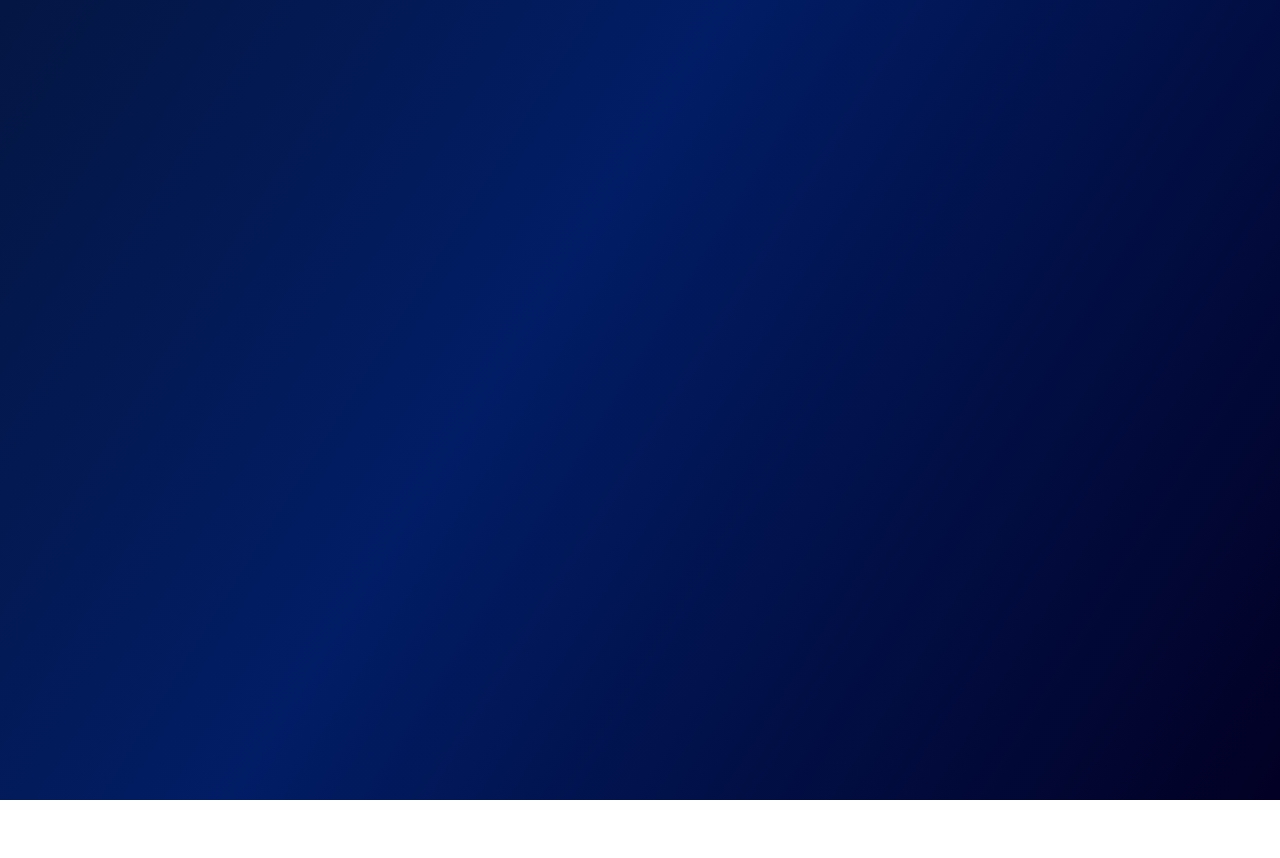
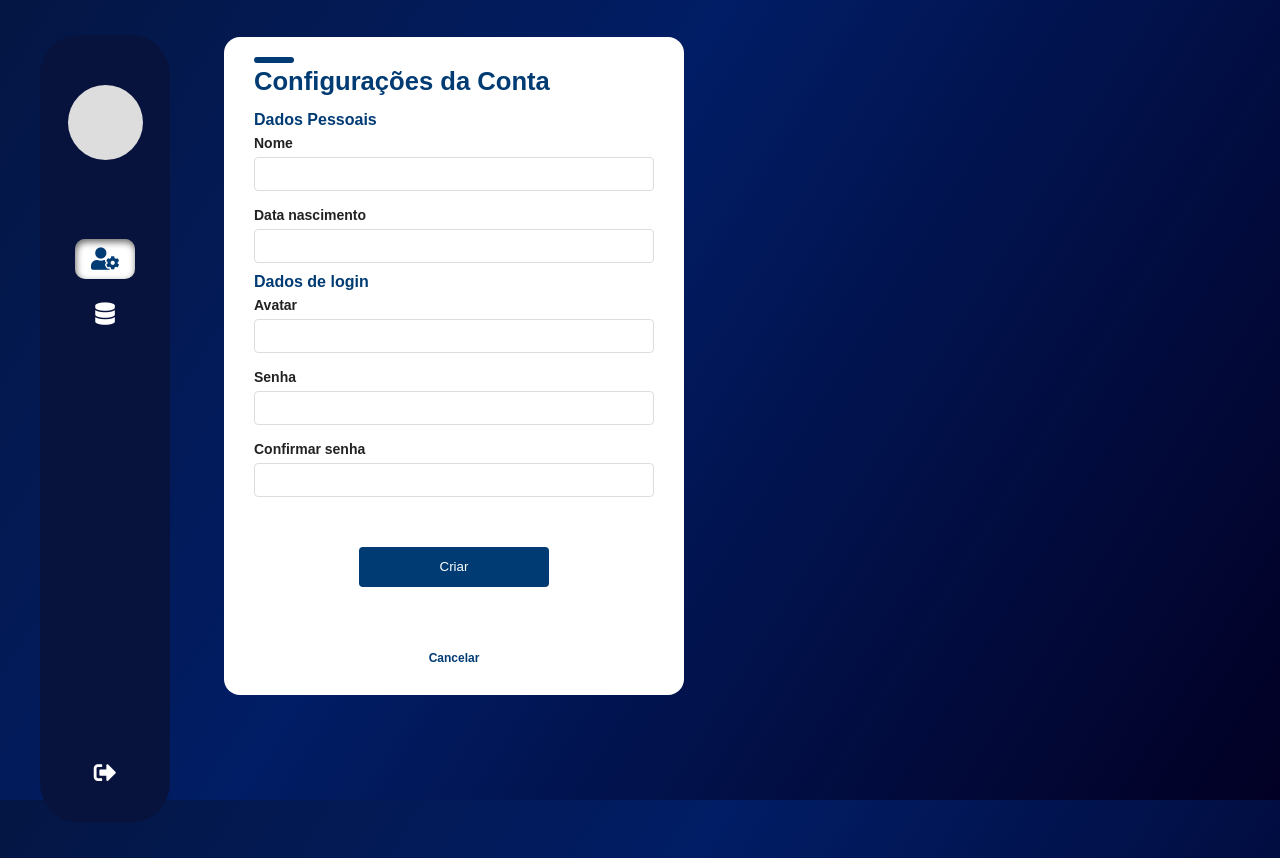
Before and after one commit to EbenauDev/FluxoDeCaixa, a Vue app in the folder front-end/fluxo-caixa/: page /autenticado/configuracoes-da-conta in a window 1280 px wide. Before the commit this address had no page. Before the commit the page ends 800 px from the top, so only its background shows below. Built offline with nearby package versions, Linux system fonts and the light colour scheme; what vue3-apexcharts would draw is missing.

Commit message:
Criado formulário para atualizar a conta

```diff
--- a/front-end/fluxo-caixa/src/scss/globals.scss
+++ b/front-end/fluxo-caixa/src/scss/globals.scss
@@ -42,9 +42,9 @@
 
 .form-label {
     display: block;
-    margin: 4px;
     font-size: 14px;
     font-weight: 600;
+    margin: 6px 0px;
 }
 
 .form-control {
@@ -128,3 +128,59 @@
 .m-0 {
     margin: 0;
 }
+
+.formulario {
+    background-color: #fff;
+    display: flex;
+    align-items: center;
+    padding: 20px;
+    border-radius: 16px;
+    min-height: 300px;
+    div.tooltip {
+        margin-bottom: 15px;
+
+        p {
+            color: var(--main-color-dark);
+            position: relative;
+            font-weight: 600;
+            font-size: 1.6rem;
+            &::before {
+                content: "";
+                width: 40px;
+                height: 6px;
+                background-color: var(--main-color-dark);
+                border-radius: 6px;
+                position: absolute;
+                top: -10px;
+            }
+        }
+    }
+
+    label.form-label {
+        color: #222;
+    }
+    .form-steps {
+        width: 100%;
+        display: flex;
+        align-items: center;
+        justify-content: center;
+        margin-top: 15px;
+    }
+    div.form-footer {
+        flex-direction: column;
+        align-items: center;
+        margin-top: 40px;
+        button {
+            max-width: 190px;
+            width: 100%;
+        }
+        span {
+            color: var(--main-color-dark);
+            font-size: 12px;
+            font-weight: 600;
+            margin-top: 4rem;
+            display: block;
+            cursor: pointer;
+        }
+    }
+}
--- a/front-end/fluxo-caixa/src/views/Autenticado.vue
+++ b/front-end/fluxo-caixa/src/views/Autenticado.vue
@@ -3,7 +3,9 @@
     <div class="menu-lateral">
       <menu-lateral></menu-lateral>
     </div>
-    <div class="conteudo-principal"></div>
+    <div class="conteudo-principal">
+      <router-view />
+    </div>
   </div>
 </template>
 
@@ -24,33 +26,6 @@ export default {
 <style lang="scss" scoped>
 .autenticado {
   display: grid;
-  grid-template-columns: 340px 1fr;
-  grid-template-rows: 110px 1fr;
-  grid-template-areas:
-    "header header"
-    "menu conteudo";
-
-  .__header {
-    grid-area: header;
-  }
-  .__menu {
-    grid-area: menu;
-    height: 100vh;
-    background: var(--main-color);
-    max-width: 275px;
-    padding: 5px;
-    display: flex;
-    flex-direction: column;
-  }
-  .__conteudo {
-    grid-area: conteudo;
-    padding: 25px 40px;
-    background: #fff;
-    max-width: 70vw;
-    width: 100%;
-    margin: 20px;
-    box-shadow: 0 5px 5px rgb(0 0 0 / 60%);
-    border-radius: 16px;
-  }
+  grid-template-columns: 200px 1fr;
 }
 </style>
--- /dev/null
+++ b/front-end/fluxo-caixa/src/views/ConfiguracoesDaConta.vue
@@ -0,0 +1,92 @@
+<template>
+  <div class="formulario configuracoes-da-conta">
+    <form name="configuracoesDaConta" class="form" v-if="true">
+      <div class="tooltip">
+        <p class="m-0">Configurações da Conta</p>
+      </div>
+      <div>
+        <div>
+          <p class="f-16 color-primary f-bold m-0">Dados Pessoais</p>
+        </div>
+        <div class="form-group">
+          <label class="form-label" for="username">Nome</label>
+          <input
+            class="form-control"
+            type="text"
+            name="Username"
+            id="username"
+          />
+        </div>
+        <div class="form-group">
+          <label class="form-label" for="username">Data nascimento</label>
+          <input
+            class="form-control"
+            type="text"
+            name="Username"
+            id="username"
+          />
+        </div>
+      </div>
+      <div>
+        <div>
+          <p class="f-16 color-primary f-bold m-0">Dados de login</p>
+        </div>
+        <div class="form-group">
+          <label class="form-label" for="username">Avatar</label>
+          <input
+            class="form-control"
+            type="url"
+            name="Username"
+            id="username"
+          />
+        </div>
+        <div class="form-group">
+          <label class="form-label" for="username">Senha</label>
+          <input
+            class="form-control"
+            type="password"
+            name="Username"
+            id="username"
+          />
+        </div>
+        <div class="form-group">
+          <label class="form-label" for="username">Confirmar senha</label>
+          <input
+            class="form-control"
+            type="password"
+            name="Username"
+            id="username"
+          />
+        </div>
+      </div>
+      <div class="form-footer">
+        <button class="btn btn-primary" type="button">Criar</button>
+        <div>
+          <span>Cancelar</span>
+        </div>
+      </div>
+    </form>
+  </div>
+</template>
+
+<script>
+export default {
+  name: "EditarConta",
+  data() {
+    return {
+      dadosDaConta: {},
+    };
+  },
+  methods: {
+    atualizarConta() {},
+  },
+};
+</script>
+
+<style lang="scss" scoped>
+.configuracoes-da-conta {
+  max-width: 420px;
+  margin-top: 2.3rem;
+  margin-left: 1.5rem;
+}
+</style>
--- a/front-end/fluxo-caixa/src/views/NaoAutenticado.vue
+++ b/front-end/fluxo-caixa/src/views/NaoAutenticado.vue
@@ -177,60 +177,5 @@ export default {
       max-width: 437px;
     }
   }
-  .formulario {
-    background-color: #fff;
-    display: flex;
-    align-items: center;
-    padding: 20px;
-    border-radius: 16px;
-    min-height: 300px;
-    div.tooltip {
-      margin-bottom: 15px;
-
-      p {
-        color: var(--main-color-dark);
-        position: relative;
-        font-weight: 600;
-        font-size: 1.6rem;
-        &::before {
-          content: "";
-          width: 40px;
-          height: 6px;
-          background-color: var(--main-color-dark);
-          border-radius: 6px;
-          position: absolute;
-          top: -10px;
-        }
-      }
-    }
-
-    label.form-label {
-      color: #222;
-    }
-    .form-steps {
-      width: 100%;
-      display: flex;
-      align-items: center;
-      justify-content: center;
-      margin-top: 15px;
-    }
-    div.form-footer {
-      flex-direction: column;
-      align-items: center;
-      margin-top: 40px;
-      button {
-        max-width: 190px;
-        width: 100%;
-      }
-      span {
-        color: var(--main-color-dark);
-        font-size: 12px;
-        font-weight: 600;
-        margin-top: 4rem;
-        display: block;
-        cursor: pointer;
-      }
-    }
-  }
 }
 </style>
```
Also changed, not shown: front-end/fluxo-caixa/src/router/index.js (+7 -1 lines).
